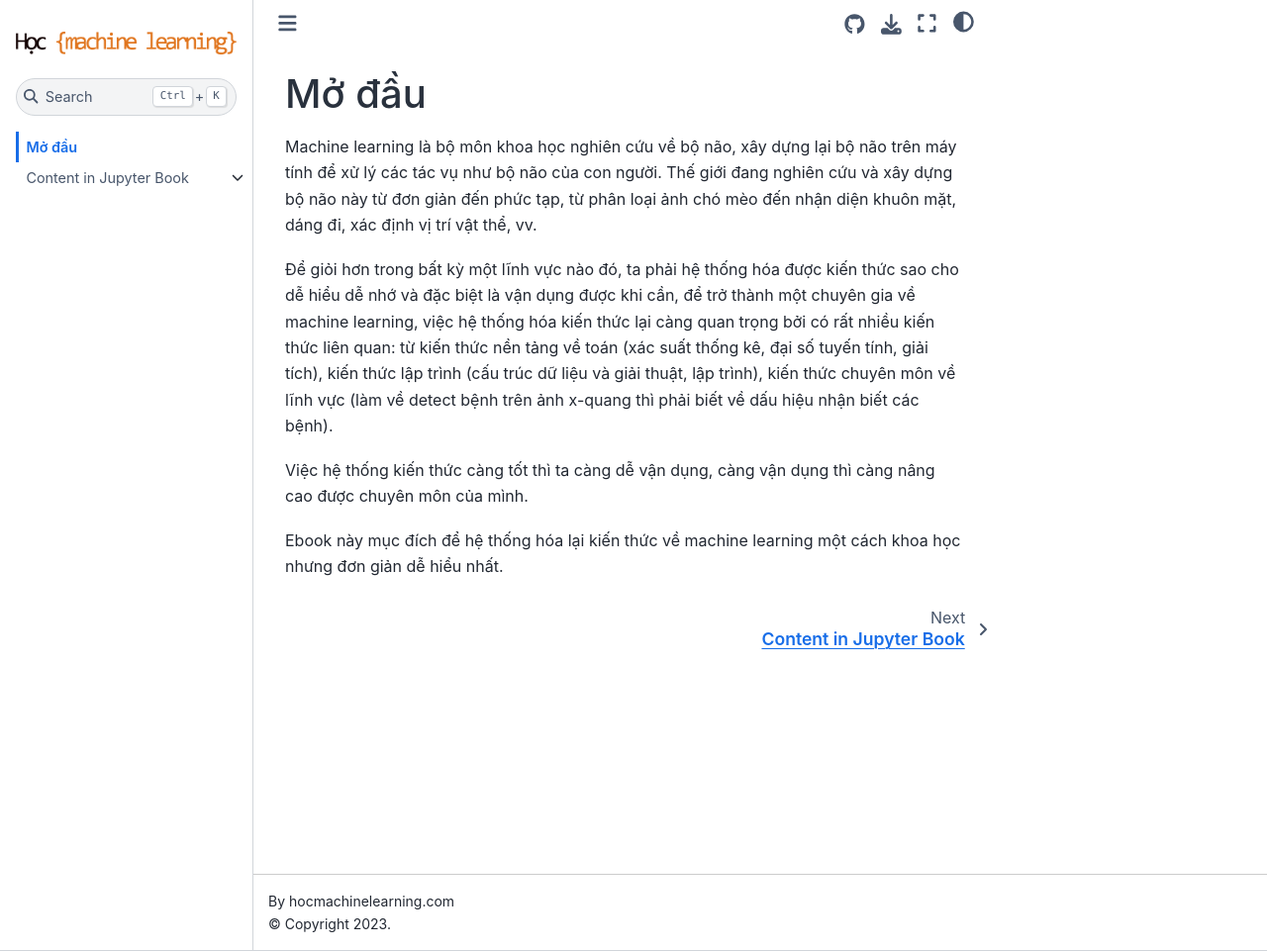
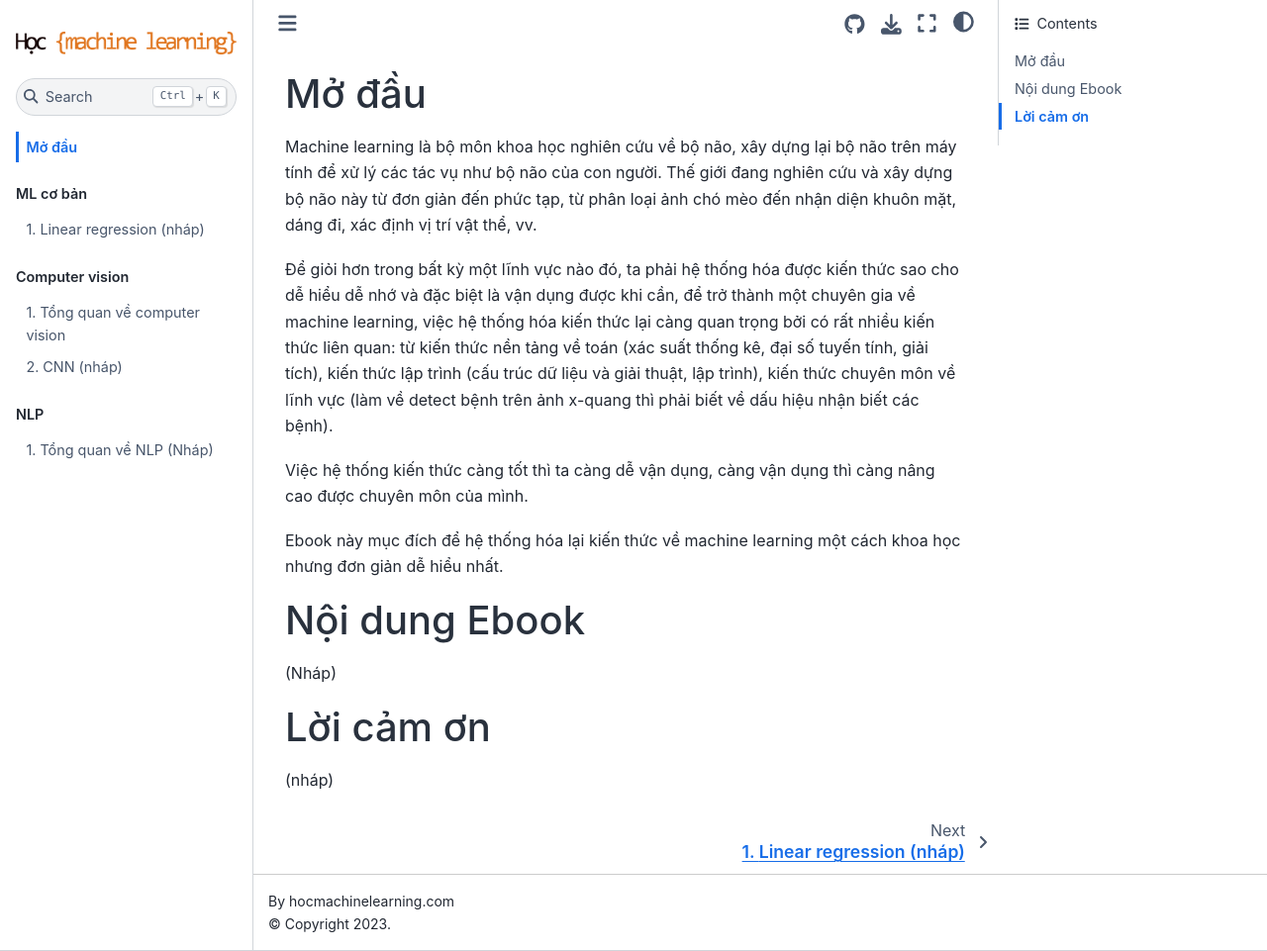
Before and after one commit to hanzotruongdev/hmlblog, a Jupyter Book: the page built from intro.md, in a window 1280 px wide and 961 px high. Shown: the whole window at 99% size. Built offline with Jupyter Book 1.0.4 settings and Sphinx 7.4.7 and the Sphinx Book theme 1.1.4, drawn with Linux system fonts in a browser that asks for light colours.

Commit message:
update draft content

```diff
--- a/_toc.yml
+++ b/_toc.yml
@@ -2,7 +2,17 @@
 # Learn more at https://jupyterbook.org/customize/toc.html
 #
 - file: intro
-- file: content
-  sections:
-    - file: markdown
-    - file: notebooks
+  numbered: true
+
+- part: ML cơ bản
+  chapters:
+  - file: linear-regression
+
+- part: Computer vision
+  chapters:
+  - file: computer-vision
+  - file: cnn
+
+- part: NLP
+  chapters:
+  - file: nlp
--- /dev/null
+++ b/cnn.md
@@ -0,0 +1,2 @@
+CNN (nháp)
+==========
--- a/content.md
+++ /dev/null
@@ -1,5 +0,0 @@
-Content in Jupyter Book
-=======================
-
-There are many ways to write content in Jupyter Book. This short section
-covers a few tips for how to do so.
--- a/intro.md
+++ b/intro.md
@@ -1,5 +1,5 @@
 Mở đầu
-============================
+======
 
 Machine learning là bộ môn khoa học nghiên cứu về bộ não, xây dựng lại bộ não trên máy tính để xử lý các tác vụ như bộ não của con người. Thế giới đang nghiên cứu và xây dựng bộ não này từ đơn giản đến phức tạp, từ phân loại ảnh chó mèo đến nhận diện khuôn mặt, dáng đi, xác định vị trí vật thể, vv.
 
@@ -8,3 +8,9 @@ Machine learning là bộ môn khoa học nghiên cứu về bộ não, xây d
 Việc hệ thống kiến thức càng tốt thì ta càng dễ vận dụng, càng vận dụng thì càng nâng cao được chuyên môn của mình.
 
 Ebook này mục đích để hệ thống hóa lại kiến thức về machine learning một cách khoa học nhưng đơn giản dễ hiểu nhất.
+
+# Nội dung Ebook
+(Nháp)
+
+# Lời cảm ơn
+(nháp)
--- /dev/null
+++ b/linear-regression.md
@@ -0,0 +1,2 @@
+Linear regression (nháp)
+=======================
--- /dev/null
+++ b/nlp.md
@@ -0,0 +1,4 @@
+Tổng quan về NLP (Nháp)
+==========
+
+asdf
```
Also changed, not shown: computer-vision.md (added, +14 -0 lines), markdown.md (deleted, +0 -125 lines), notebooks.ipynb (deleted), 1 other file.
